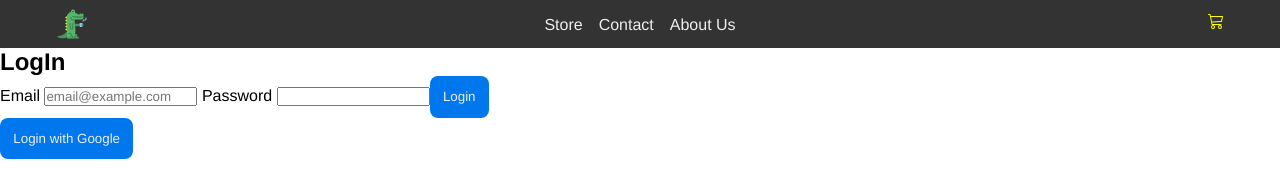
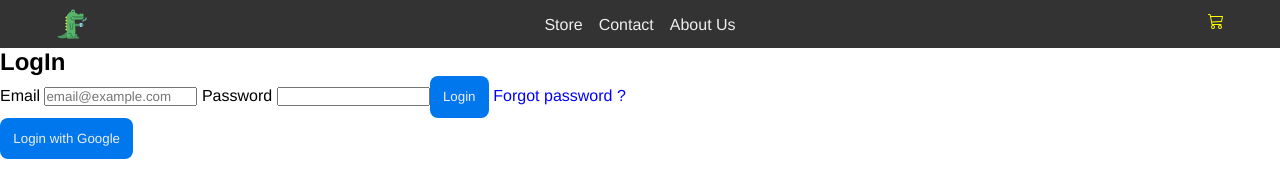
Before and after one commit to gonzaloramosf/react-project, a React (Create React App) app: page /login in a window 1280 px wide. Shown: the top 177 px of the page. Built offline with nearby package versions, Linux system fonts and the light colour scheme; no server answers.

Commit message:
forgotPassword email recovery

```diff
--- a/src/Context/UserContext.js
+++ b/src/Context/UserContext.js
@@ -17,6 +17,8 @@ export const UserProvider = ({children}) => {
         const googleProvider = new firebase.auth.GoogleAuthProvider();
         return getAuth().signInWithPopup(googleProvider);
     }
+    const passwordForgot = (email) => getAuth().sendPasswordResetEmail(email);
+
 
     useEffect(() => {
         const unsuscribe = getAuth().onAuthStateChanged( currentUser => {
@@ -29,7 +31,7 @@ export const UserProvider = ({children}) => {
     // user se puede utilizar para mostrar los datos del usuario logeado
 
     return (
-        <UserContext.Provider value={{signUp, logIn, user, logOut, isLoading, loginWithGoogle}}>
+        <UserContext.Provider value={{signUp, logIn, user, logOut, isLoading, loginWithGoogle, passwordForgot}}>
             { children }
         </UserContext.Provider>
     )
--- a/src/components/Login/Login.js
+++ b/src/components/Login/Login.js
@@ -5,7 +5,7 @@ import AlertError from '../AlertError/AlertError';
 
 const Login = () => {
     const navigate = useNavigate();
-    const {logIn, loginWithGoogle} = useUser();
+    const {logIn, loginWithGoogle, passwordForgot} = useUser();
     const [error, setError] = useState();
     const [user, setUser] = useState({
         email: '',
@@ -13,7 +13,7 @@ const Login = () => {
     });
 
     const handleChange = ({target: {name, value}}) => {
-        setUser({...user, [name]: value})
+        setUser({...user, [name]: value});
     };
 
     const handleSubmit = async (e) => {
@@ -34,7 +34,17 @@ const Login = () => {
         }catch (error) {
             setError(error.message);
         }
-    }
+    };
+
+    const handleForgotPassword = async () => {
+        if (!user.email) return setError('Por favor ingrese su email');
+        try {
+            await passwordForgot(user.email);
+            // message we sent link to recover password
+        }catch(error) {
+            setError(error.message);
+        };
+    };
 
     return (
         <div>
@@ -48,10 +58,11 @@ const Login = () => {
                 <input type='password' name='password' id="password" onChange={handleChange} />
 
                 <button> Login </button>
+                <a href="#!" style={{color:'blue'}} onClick={handleForgotPassword}>  Forgot password ?</a>
             </form>
             <button onClick={handleGoogleLogin}> Login with Google </button>
         </div>
-    )
+    );
 }
 
 export default Login;
```
